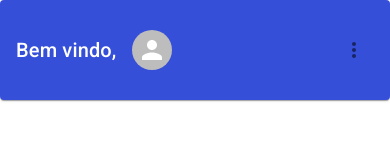
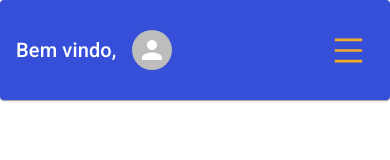
Before and after one commit to fabioalmeida08/Hotel-Pet, a React (Create React App) app: page /dashboard in a window 390 px wide. Shown: the top 160 px of the page. Built offline with nearby package versions, Linux system fonts and the light colour scheme.

Commit message:
fix: fixed mobile menu icon

```diff
--- a/src/components/HeaderDashboard/index.tsx
+++ b/src/components/HeaderDashboard/index.tsx
@@ -14,7 +14,7 @@ import {
   Stack,
 } from '@mui/material'
 import { useState } from 'react'
-import { MdOutlineMoreVert } from 'react-icons/md'
+import { AiOutlineMenu } from 'react-icons/ai'
 import Logo from '../../assets/svg/dashboardLogo.svg'
 import { useAuth } from '../../contexts/AuthProvider'
 
@@ -95,8 +95,12 @@ const DasboardHeader = () => {
               <IconButton
                 aria-label='menu'
                 onClick={handleClick}
+                sx={{
+                fontSize: '35px',
+                color: 'var(--secundary-1)'
+              }}
               >
-                <MdOutlineMoreVert />
+                <AiOutlineMenu />
               </IconButton>
               <Menu
                 anchorEl={anchorEl}
```
